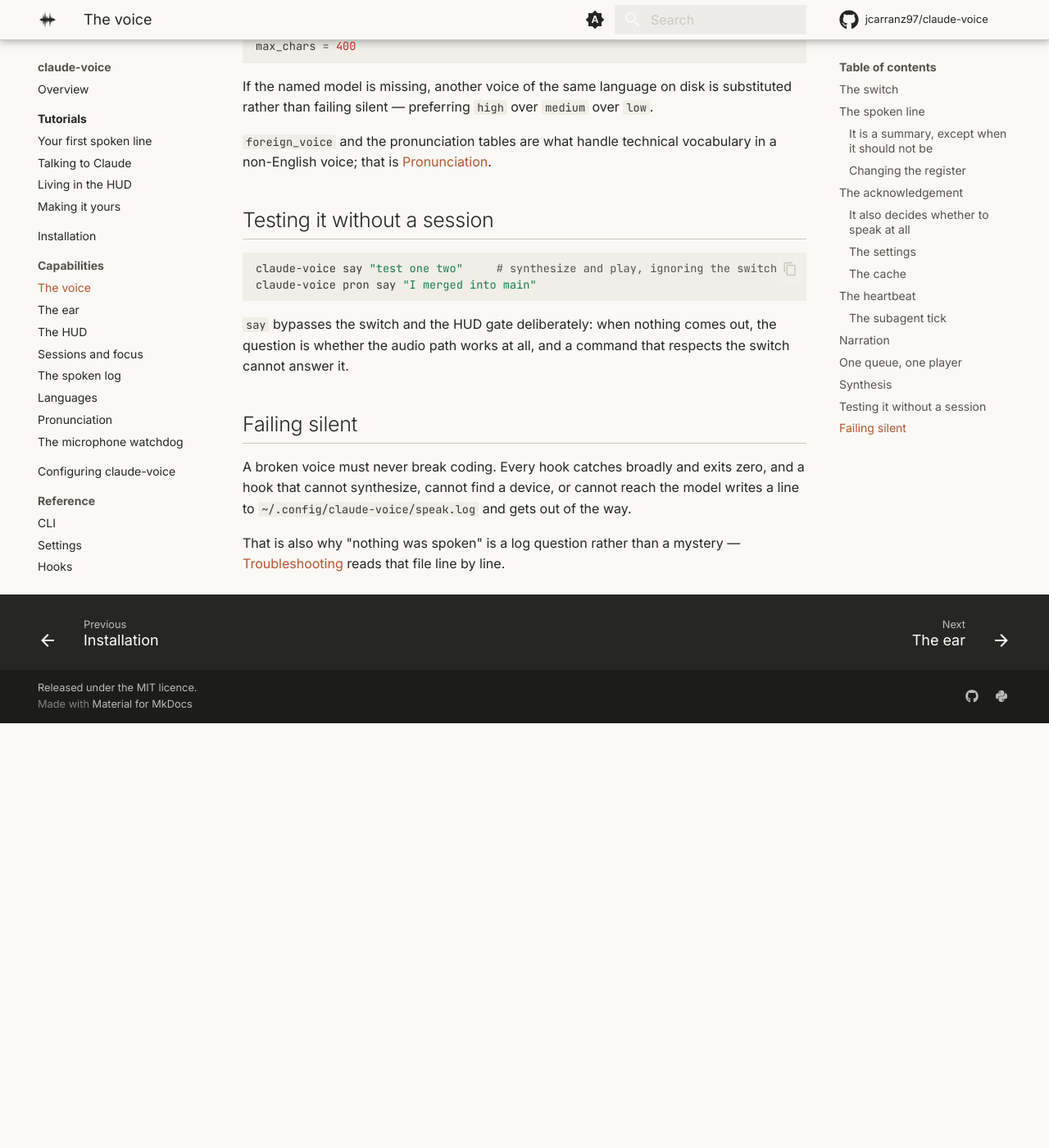
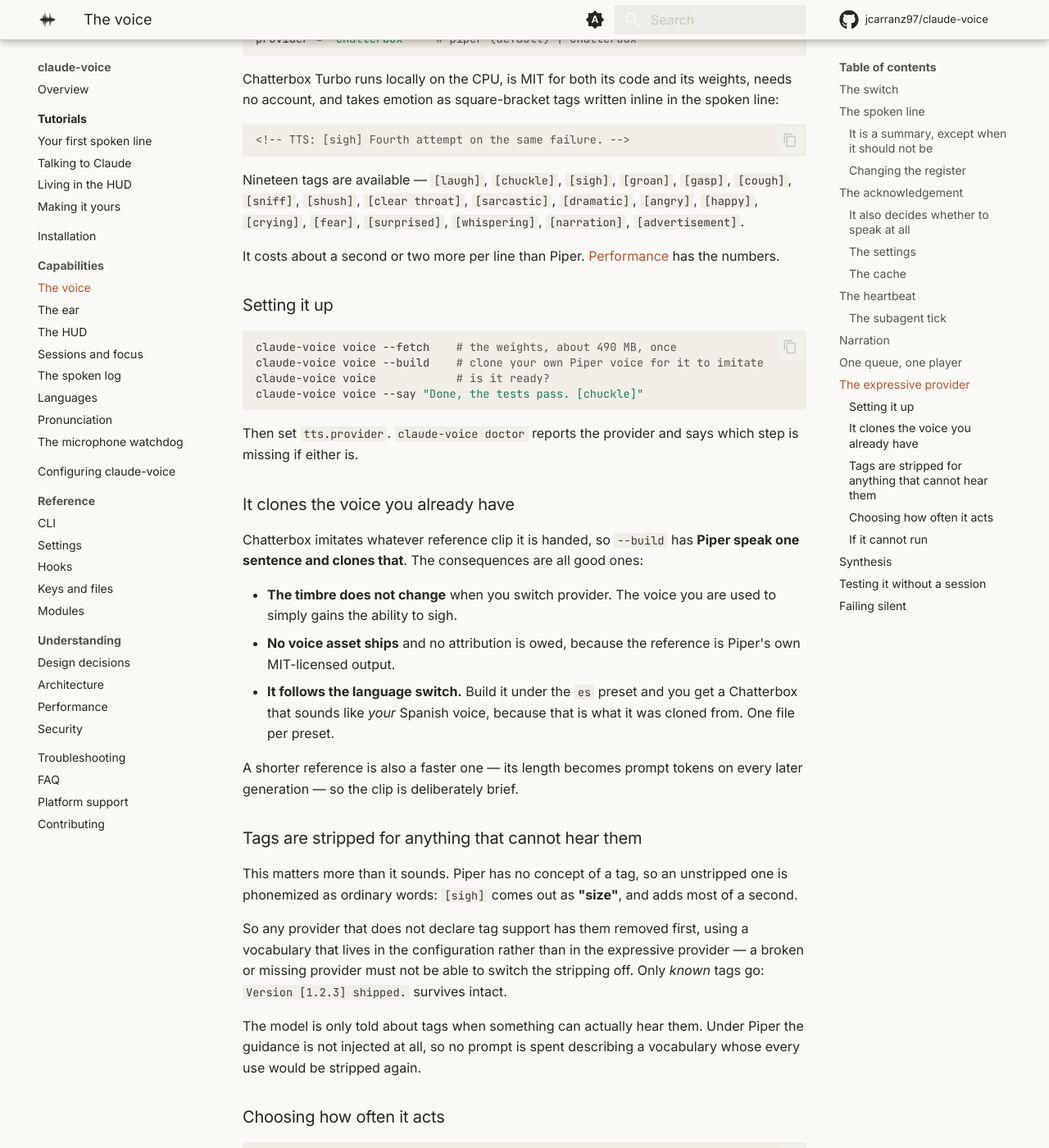
Before and after one commit to jcarranz97/claude-voice, an MkDocs documentation site: the page built from docs/voice.md, in a window 1280 px wide and 1400 px high, scrolled down 5779 px. Shown: the whole window at 82% size. Built offline with MkDocs 1.6.1 and Material for MkDocs 9.7.7, drawn with Linux system fonts in a browser that asks for light colours; comment, search, counter and statistics services are not loaded; before the commit the page ends 6661 px from its top, so only the background shows below that; some of the changed text lies outside the part shown.

Commit message:
Document what the choices cost
The branch adds a provider the documentation had never heard of, and the
site would have described a program that no longer existed. It now covers
the provider, the tags, the clone, and the stripping -- plus the two
reference pages that have to agree with the code or they are worse than
nothing.

And a Performance page, because two choices here cost real time and in
both cases the obvious option is not the cheap one. Piper is flat at
about 800 ms per line whatever you say, three quarters of which is
loading the model on every single call; Chatterbox scales with length,
1.1 s to 15 s, and wants to stay resident. The frameless window costs
seven times the CPU of the Chromium one, because we take WebKit's GPU
renderer away to stop it painting white on NVIDIA, and then animate a
180-point path at 60 fps whether or not anything is moving.

Numbers rather than impressions, with the method written down and a
section on repeating them, since they came off one machine and will not
be anyone else's. The ratios travel; the milliseconds do not.

The shell default is deliberately unchanged. The page recommends
`browser` and says plainly that `auto` still tries `webview` first, so it
reads as advice rather than as a changelog entry for something that
already happened.

````diff
--- /dev/null
+++ b/docs/performance.md
@@ -0,0 +1,153 @@
+---
+title: Performance
+---
+
+# Performance
+
+Two choices in this program cost real time and real CPU, and in both cases the obvious-looking option is not the cheap one. This page is the measurements behind them, so the trade is a number rather than an impression.
+
+!!! note "How these were taken"
+
+    One machine — 32 cores, 29 GB, no GPU acceleration in use — with a load average under 4, so nothing here is contention. CPU figures are instantaneous, sampled from `/proc/<pid>/stat` over a four to five second window, not the lifetime average `ps` reports by default. Memory is PSS rather than RSS, so shared libraries are not counted several times over.
+
+    Your numbers will differ. The *ratios* are the part worth carrying across machines.
+
+## The voice: Piper against Chatterbox
+
+| | Piper | Chatterbox Turbo |
+|---|---|---|
+| A short line (21 chars) | **~800 ms** | 1.1–1.5 s |
+| A median line (76 chars) | ~800 ms | 2.6–2.8 s |
+| A long line (303 chars) | ~900 ms | 14–15 s |
+| Cold start | 596 ms | 1.8 s |
+| On disk | 63 MB | 488 MB weights + 153 MB runtime |
+| Emotion | none, ever | 19 inline tags |
+
+### Piper barely notices how long the line is
+
+That is the surprising row. 21 characters and 81 characters both take about the same time, because the work is not the speech:
+
+| | |
+|---|---|
+| `PiperVoice.load()` | **596 ms** |
+| Phonemization | ~1 ms |
+| Inference, 21 → 81 chars | 116 → 294 ms |
+
+**Three quarters of Piper's cost is loading the model**, and it is paid on every single line, because every hook is a fresh process that imports, loads and exits. Nothing caches across turns.
+
+Two things follow. Piper is effectively a flat ~800 ms per line whatever you say, so its cost scales with how *often* it speaks rather than how much. And there is about 600 ms of latency available to anyone who makes the model resident — which is the single largest easy win left in this program, and is not done.
+
+### Chatterbox scales with length, and wants to stay loaded
+
+Chatterbox is a token-by-token model, so time grows with the line. That is why the 303-character worst case is 14 seconds and why a cap is worth having: your spoken lines average 90 characters and the median is 76, so the common case is 1–3 seconds, but the tail is long.
+
+Its 1.8 s cold load is why `session()` is a cached object rather than a function. Through the CLI, in a fresh process, a line costs about 3.5 s — cold load plus synthesis. Held warm, the same line is 1.1–1.5 s. A resident process is not an optimisation here; it is the difference between usable and not.
+
+### The reference clip is a permanent latency setting
+
+Chatterbox clones a reference, and the length of that clip becomes prompt tokens on **every subsequent generation**, forever:
+
+| reference | prompt tokens | per line |
+|---|---|---|
+| A short clip of your own Piper voice | 172 | 0.9–1.5 s |
+| A 20-second audiobook narrator | 250 | 1.4–2.2 s |
+
+Which is one reason [the clone is built from your own Piper voice](voice.md#the-expressive-provider): it is shorter, and it happened to sound better too.
+
+### Tags fire about five times in six
+
+Measured over six seeds per tag, counting a hit as at least 0.25 s of extra voiced audio against the untagged line:
+
+| tag | hits |
+|---|---|
+| `[laugh]` `[chuckle]` `[sigh]` `[groan]` `[clear throat]` | 5/6 |
+| `[cough]` | 4/6 |
+| `[gasp]` | 3/6 |
+
+**This depends entirely on the decoding strategy.** With greedy `argmax` decoding the tags largely no-op — an emotion token is rarely the single most likely next token, so it is never chosen, and `[chuckle]` and `[clear throat]` produce silence. Temperature sampling takes the same weights from mostly-broken to the table above. We sample.
+
+### Choosing
+
+`piper` if you want the answer as fast as possible, or you are on a small machine. `chatterbox` if you would rather wait an extra second or two and have the voice able to sigh. It falls back to Piper whenever it cannot run, so choosing it is not a risk — the worst case is that it sounds flat.
+
+## The window: `browser` against `webview`
+
+| | `webview` (WebKitGTK) | `browser` (Chromium `--app`) |
+|---|---|---|
+| CPU, idle **and** busy | **97% of a core** | **14–15%** total |
+| Memory (PSS) | 0.38 GB | 0.44 GB |
+| Processes | 1 | 12 |
+| Frameless | yes | no — keeps a title bar |
+
+**Seven times less CPU for 60 MB more memory.**
+
+### Why the frameless window is so expensive
+
+Two decisions compound, and each is reasonable alone.
+
+**It renders in software.** The launcher sets `WEBKIT_DISABLE_DMABUF_RENDERER=1`, because without it WebKitGTK paints a blank white window on NVIDIA and on several compositors. The cost of that workaround is that every pixel is rasterized by the CPU instead of the GPU.
+
+**The animation never idles.** The reactor is rebuilt as a 180-point SVG path, with the bar meter and one path per running subagent, at 60 fps — at `STANDING BY` exactly as while speaking. Most of those frames redraw a picture identical to the one before.
+
+Chromium's own breakdown shows the mechanism rather than just the result: of its 14%, about 5.6% is a `gpu-process` doing on the GPU precisely the rasterization WebKit is doing on the CPU.
+
+### It scales with window size
+
+Rasterization cost follows pixel area, and the HUD remembers its geometry across restarts. A window enlarged once stays enlarged:
+
+| window | megapixels | relative cost |
+|---|---|---|
+| 720×520 (the minimum) | 0.37 | 1× |
+| 1230×853 | 1.05 | ~2.8× |
+
+So "the HUD got slower" can have no cause other than a window that was resized weeks ago.
+
+### Choosing
+
+`browser` unless you specifically want the frameless window and have the headroom. On a laptop this is a battery question, not only a speed one — the HUD is on screen all day by design, so its idle cost is the one cost you pay continuously.
+
+```toml
+[hud]
+shell = "browser"
+```
+
+`auto` still tries `webview` first, so this is a change you make rather than one that has been made for you.
+
+The animation loop redrawing a stationary shape is a bug rather than a fact of life, and fixing it would make the frameless window cheap again. Until then, the title bar is the price of a seventh of the CPU.
+
+## The ear
+
+Conversation mode holds three models resident — faster-whisper, Silero VAD and smart-turn — which costs about **0.63 GB** for as long as it runs, and roughly **3% of a core** while listening.
+
+That is the design rather than an accident: the models load once and stay, which is what lets the ear answer in milliseconds. Pressing ++c++ to close conversation mode returns the memory immediately.
+
+Per frame, the two decision layers are cheap — Silero is about 0.07 ms per 32 ms frame, and smart-turn about 25 ms, asked only during silences. Neither is why the ear costs anything; holding the models is.
+
+## Measuring it yourself
+
+Numbers on this page are from one machine and will not be yours. The methods are short enough to repeat.
+
+**Which processes are ours, and what they cost:**
+
+```bash
+claude-voice monitor --watch     # what holds the microphone and speakers
+claude-voice sessions            # what each session is doing
+```
+
+**Instantaneous CPU** — note that `ps` reports a *lifetime average*, which for a long-lived HUD hides everything interesting:
+
+```bash
+top -b -n 2 -d 4 -p "$(pgrep -d, -f 'hudweb|hudshell|WebKitWeb|chrome.*hud-profile')" | tail -20
+```
+
+**Time a spoken line**, both providers:
+
+```bash
+time claude-voice say "Done, the tests pass."
+```
+
+**Whether `/tmp` is RAM on your machine**, which changes what scratch files cost:
+
+```bash
+df -h /tmp     # a tmpfs line means anything written there is memory, not disk
+```
--- a/docs/voice.md
+++ b/docs/voice.md
@@ -202,6 +202,71 @@
 
 Every item that reaches the player is written to the [spoken log](history.md) as it is played — which is why the log has the narration and the acknowledgement in it, and the transcript does not.
 
+## The expressive provider
+
+Piper is flat by construction and always will be — it is a VITS model, phonemes in and one learned delivery out, with no input where "laugh" could go. Upstream's own answer to emotion is to train a separate speaker per emotion.
+
+So there is a second provider:
+
+```toml
+[tts]
+provider = "chatterbox"    # piper (default) | chatterbox
+```
+
+Chatterbox Turbo runs locally on the CPU, is MIT for both its code and its weights, needs no account, and takes emotion as square-bracket tags written inline in the spoken line:
+
+```html
+<!-- TTS: [sigh] Fourth attempt on the same failure. -->
+```
+
+Nineteen tags are available — `[laugh]`, `[chuckle]`, `[sigh]`, `[groan]`, `[gasp]`, `[cough]`, `[sniff]`, `[shush]`, `[clear throat]`, `[sarcastic]`, `[dramatic]`, `[angry]`, `[happy]`, `[crying]`, `[fear]`, `[surprised]`, `[whispering]`, `[narration]`, `[advertisement]`.
+
+It costs about a second or two more per line than Piper. [Performance](performance.md#the-voice-piper-against-chatterbox) has the numbers.
+
+### Setting it up
+
+```bash
+claude-voice voice --fetch    # the weights, about 490 MB, once
+claude-voice voice --build    # clone your own Piper voice for it to imitate
+claude-voice voice            # is it ready?
+claude-voice voice --say "Done, the tests pass. [chuckle]"
+```
+
+Then set `tts.provider`. `claude-voice doctor` reports the provider and says which step is missing if either is.
+
+### It clones the voice you already have
+
+Chatterbox imitates whatever reference clip it is handed, so `--build` has **Piper speak one sentence and clones that**. The consequences are all good ones:
+
+- **The timbre does not change** when you switch provider. The voice you are used to simply gains the ability to sigh.
+- **No voice asset ships** and no attribution is owed, because the reference is Piper's own MIT-licensed output.
+- **It follows the language switch.** Build it under the `es` preset and you get a Chatterbox that sounds like *your* Spanish voice, because that is what it was cloned from. One file per preset.
+
+A shorter reference is also a faster one — its length becomes prompt tokens on every later generation — so the clip is deliberately brief.
+
+### Tags are stripped for anything that cannot hear them
+
+This matters more than it sounds. Piper has no concept of a tag, so an unstripped one is phonemized as ordinary words: `[sigh]` comes out as **"size"**, and adds most of a second.
+
+So any provider that does not declare tag support has them removed first, using a vocabulary that lives in the configuration rather than in the expressive provider — a broken or missing provider must not be able to switch the stripping off. Only *known* tags go: `Version [1.2.3] shipped.` survives intact.
+
+The model is only told about tags when something can actually hear them. Under Piper the guidance is not injected at all, so no prompt is spent describing a vocabulary whose every use would be stripped again.
+
+### Choosing how often it acts
+
+```toml
+[tags]
+enabled = true
+vocabulary = []        # blank uses the full list
+instruction = ""       # blank uses the built-in wording
+```
+
+The built-in wording asks for restraint — "most lines need none" — which in practice produces very few. `tags.instruction` is where you change that, and it is a per-language value like the rest of the register. Asking for one on *every* line works best if you keep `[narration]` in the list as the neutral option, so a plain number still sounds plain.
+
+### If it cannot run
+
+It falls back to Piper and says so on stderr. That is a deliberate decision rather than an exception handler: a voice that goes silent when a model file is missing is worse than one that sounds flat.
+
 ## Synthesis
 
 Piper, locally, on the CPU. The voice model is a pair of files — an `.onnx` and its `.onnx.json` — under `~/.local/share/piper-voices/`.
--- a/mkdocs.yml
+++ b/mkdocs.yml
@@ -165,6 +165,7 @@
   - Understanding:
       - Design decisions: design.md
       - Architecture: architecture.md
+      - Performance: performance.md
       - Security: security.md
   - Troubleshooting: troubleshooting.md
   - FAQ: faq.md
````
Also changed, not shown: docs/reference/cli.md (+4 -0 lines), docs/reference/modules.md (+2 -0 lines), docs/reference/settings.md (+16 -0 lines).
